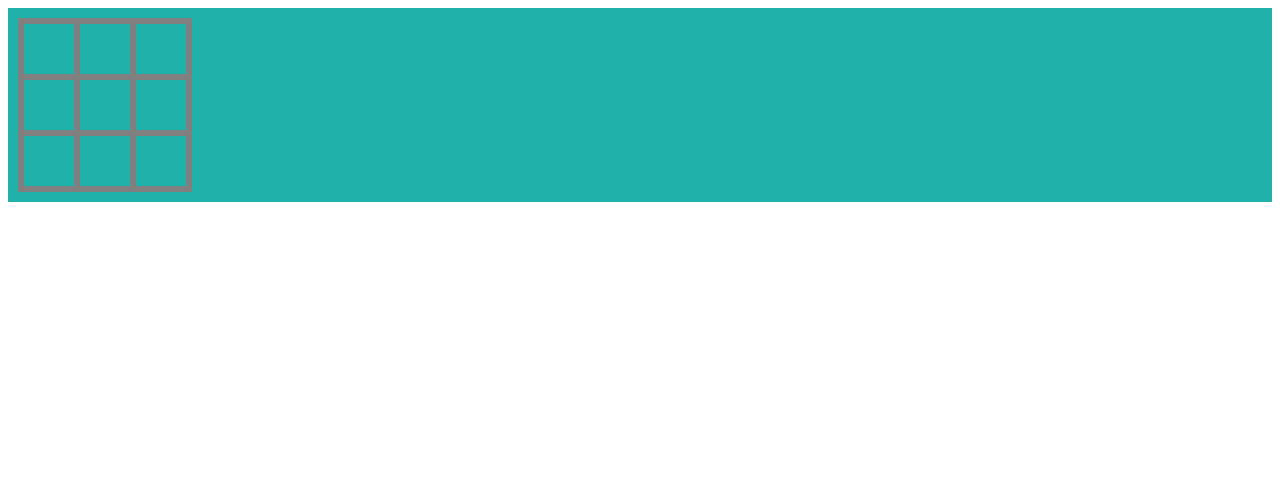
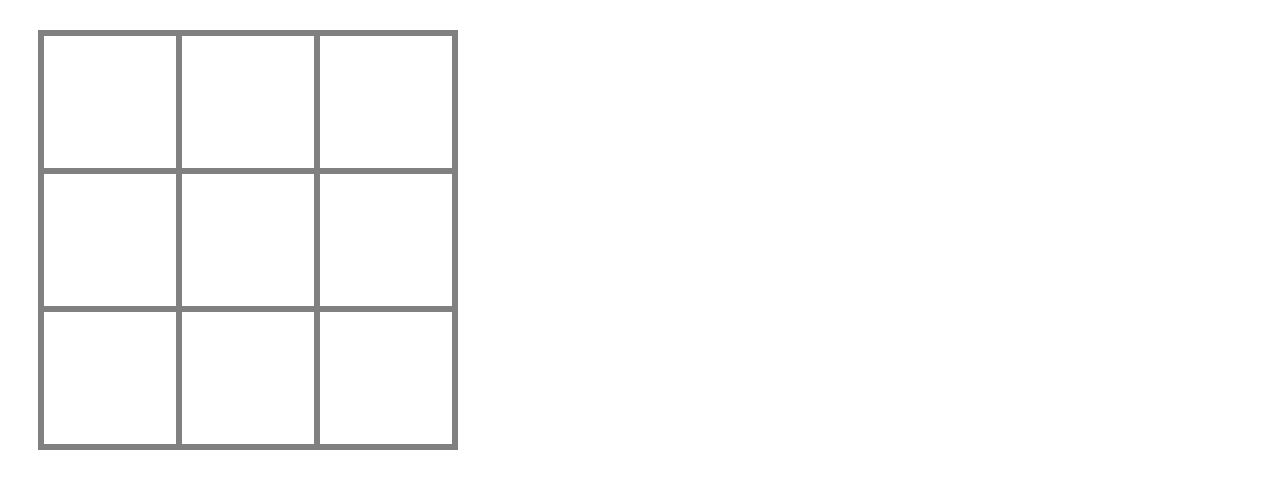
Before and after one commit to napastyuk/tic-tac-toe, a website: page task-2/index.html in a window 1280 px wide. Drawn offline with Linux system fonts and the light colour scheme.

Commit message:
add view components

```diff
--- a/task-2/index.html
+++ b/task-2/index.html
@@ -1,34 +1,14 @@
 <!DOCTYPE html>
-<html lang="en">
+<html>
 
 <head>
   <meta charset="UTF-8">
-  <title></title>
+  <title>tik tok game for Wrike</title>
   <link href="style.css" rel="stylesheet">
 </head>
 
 <body>
-  <div id="ticTacToe">
-    <table>
-      <tbody>
-        <tr>
-          <td></td>
-          <td></td>
-          <td></td>
-        </tr>
-        <tr>
-          <td></td>
-          <td></td>
-          <td></td>
-        </tr>
-        <tr>
-          <td></td>
-          <td></td>
-          <td></td>
-        </tr>
-      </tbody>
-    </table>
-  </div>
+  <div id="ticTacToe"></div>
   <script src="scripts.js"></script>
 </body>
 
--- a/task-2/scripts.js
+++ b/task-2/scripts.js
@@ -1 +1,44 @@
-if (!document.getElementById("ticTacToe")) console.log("элемент с id ticTacToe не найден");
+(function ticTacToe() {
+    var config = {
+        horizontalCellCount: 3,
+        verticalCellCount: 3,
+        pathToZeroImg: "img/zero.svg",
+        pathToCrossImg: "img/cross.svg",
+        rootElementId: "ticTacToe"
+    };
+
+    function init() {
+        var targetElement = document.getElementById(config.rootElementId);
+        if (!targetElement) {
+            console.log("элемент с id ticTacToe не найден");
+            return
+        } else
+            generateGameField(targetElement);
+    }
+
+    function generateGameField(rootEl) {
+        let tableEl = document.createElement('table');
+        let tbodyEl = document.createElement('tbody'); tableEl.appendChild(tbodyEl);
+        for (x = 1; x <= config.verticalCellCount; x++) {
+            let trEl = document.createElement('tr');
+            for (y = 1; y <= config.horizontalCellCount; y++) {
+                let tdEl = document.createElement('td');
+                trEl.appendChild(tdEl);
+                tdEl.appendChild(generateImgInCell(config.pathToZeroImg));
+                tdEl.appendChild(generateImgInCell(config.pathToCrossImg));
+            }
+            tbodyEl.appendChild(trEl);
+        }
+        rootEl.appendChild(tableEl);
+    }
+
+    function generateImgInCell(pathToImg) {
+        let addingEl = document.createElement('object');
+        addingEl.setAttribute("type", "image/svg+xml");
+        addingEl.setAttribute("data", pathToImg);
+        addingEl.hidden = true;
+        return addingEl;
+    }
+
+    init();
+})();
--- a/task-2/style.css
+++ b/task-2/style.css
@@ -1,17 +1,16 @@
-#ticTacToe {
-  display: flex;
-  margin: auto;
-  background-color: LightSeaGreen;
-}
-
 #ticTacToe table {
   table-layout: fixed;
   border-collapse: collapse;
-  margin: 10px;
+  margin: 30px;
 }
 
 #ticTacToe td {
-  width: 48px;
-  height: 48px;
   border:6px solid grey;
+  width: 130px;
+  height: 130px;
 }
+
+#ticTacToe table object {
+  width: 130px;
+  height: 130px;
+}
```
Also changed, not shown: task-2/img/cross.svg (added), task-2/img/zero.svg (added).
